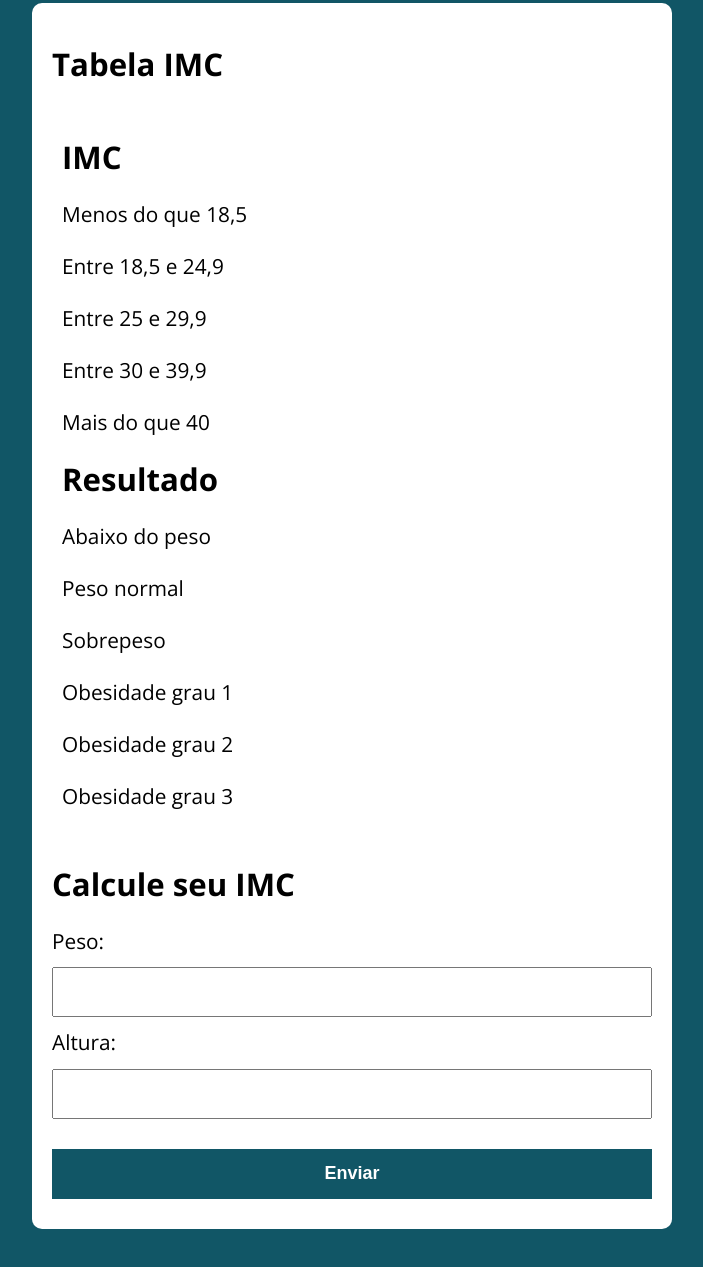
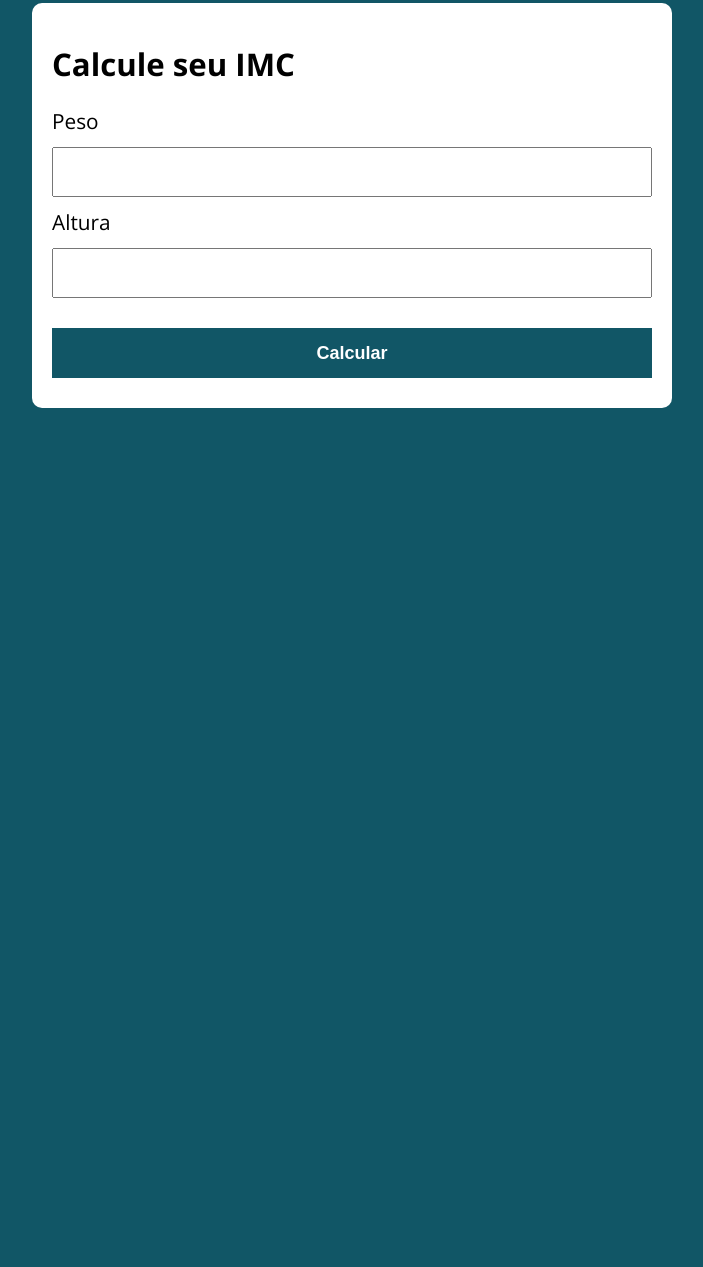
Before and after one commit to rodrigohenriquesouza/JavaScript-Node, a plain HTML site: page modelo/index.html in a window 1280 px wide. Shown: the part 47-1314 px from the top of the page, without its empty margins (288-991 px from the left). After the commit the page ends 800 px from the top, so only its background shows below. Drawn offline with nearby package versions, Linux system fonts and the light colour scheme.

Commit message:
Melhorando exercicio IMC

```diff
--- a/modelo/assets/css/style.css
+++ b/modelo/assets/css/style.css
@@ -26,10 +26,6 @@ body {
     padding: 20px;
     border-radius: 10px;
 
-}
-
-.containerPrinc {
-    padding: 10px;
 }
 
 
--- a/modelo/assets/js/main.js
+++ b/modelo/assets/js/main.js
@@ -1,18 +1,7 @@
-function escopoCodigo() {
+const form = document.querySelector('#form')
 
-    const form = document.querySelector('.form')
+form.addEventListener('submit', function (event) {
+    event.preventDefault()
+        console.log('Evento previnido')
 
-
-
-    function recebeEventoForm(evento) {
-     evento.preventDefault();
-
-        const peso = form.querySelector('#peso')
-        const altura = form.querySelector('#altura')
-        let imc = peso.value / (altura.value * altura.value)
-        console.log(imc)
-    };
-    form.addEventListener('submit', recebeEventoForm)
-}
-
-escopoCodigo()
+})
--- a/modelo/index.html
+++ b/modelo/index.html
@@ -9,39 +9,15 @@
 <body>
 
     <section class="container">
-        <h1>Tabela IMC</h1>
-    <article class="containerPrinc">
-            <div>
-                <h2 class="imc">IMC</h2>
-                <p>Menos do que 18,5</p>
-                <p>Entre 18,5 e 24,9</p>
-                <p>Entre 25 e 29,9</p>
-                <p>Entre 30 e 39,9</p>
-                <p>Mais do que 40</p>
-            <div>
-                <h2 class="res">Resultado</h2>
-                <p>Abaixo do peso</p>
-                <p>Peso normal</p>
-                <p>Sobrepeso</p>
-                <p>Obesidade grau 1</p>
-                <p>Obesidade grau 2</p>
-                <p>Obesidade grau 3</p>
-            </div>
-            </div>
-    </article>
+        <h1>Calcule seu IMC</h1>
+        <form action="" id="form" method="POST">
+            <label for="peso">Peso</label>
+            <input type="text" name="peso" id="peso">
 
-    <div>
-        <h1>Calcule seu IMC</h1>
-        <form method="post" class="form">
-         <label for="peso">Peso: </label>
-         <input type="text" id="peso">
-
-         <label for="altura">Altura: </label>
-         <input type="number" step="0.01" id="altura">
-         <button>Enviar</button>
-</form>
-    </div>
-
+            <label for="altura">Altura</label>
+            <input type="text" name="altura" id="altura">
+            <button type="submit">Calcular</button>
+        </form>
     </section>
 
     <script src="./assets/js/main.js"></script>
```
